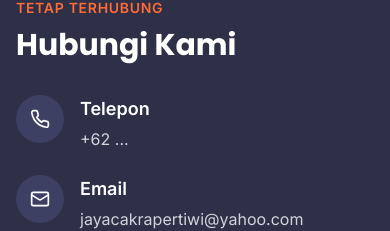
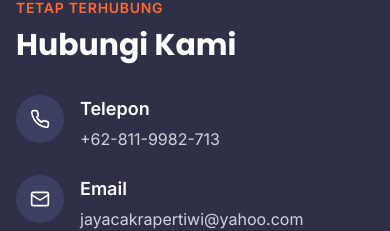
Before and after one commit to RainerGoldin/Jaya-Cakra-Pertiwi, a React (Vite) app: page / in a window 390 px wide. Shown: the part 6474-6705 px from the top of the page. Built offline with nearby package versions, Linux system fonts and the light colour scheme.

Commit message:
Add Phone Number

```diff
--- a/src/components/sections/Contact.tsx
+++ b/src/components/sections/Contact.tsx
@@ -21,7 +21,7 @@ const Contact: React.FC = () => {
                 </div>
                 <div>
                   <div className="font-semibold text-lg mb-1">{t('contact.phone')}</div>
-                  <div className="text-gray-300">+62 ...</div>
+                  <div className="text-gray-300">+62-811-9982-713</div>
                 </div>
               </div>
 
```
